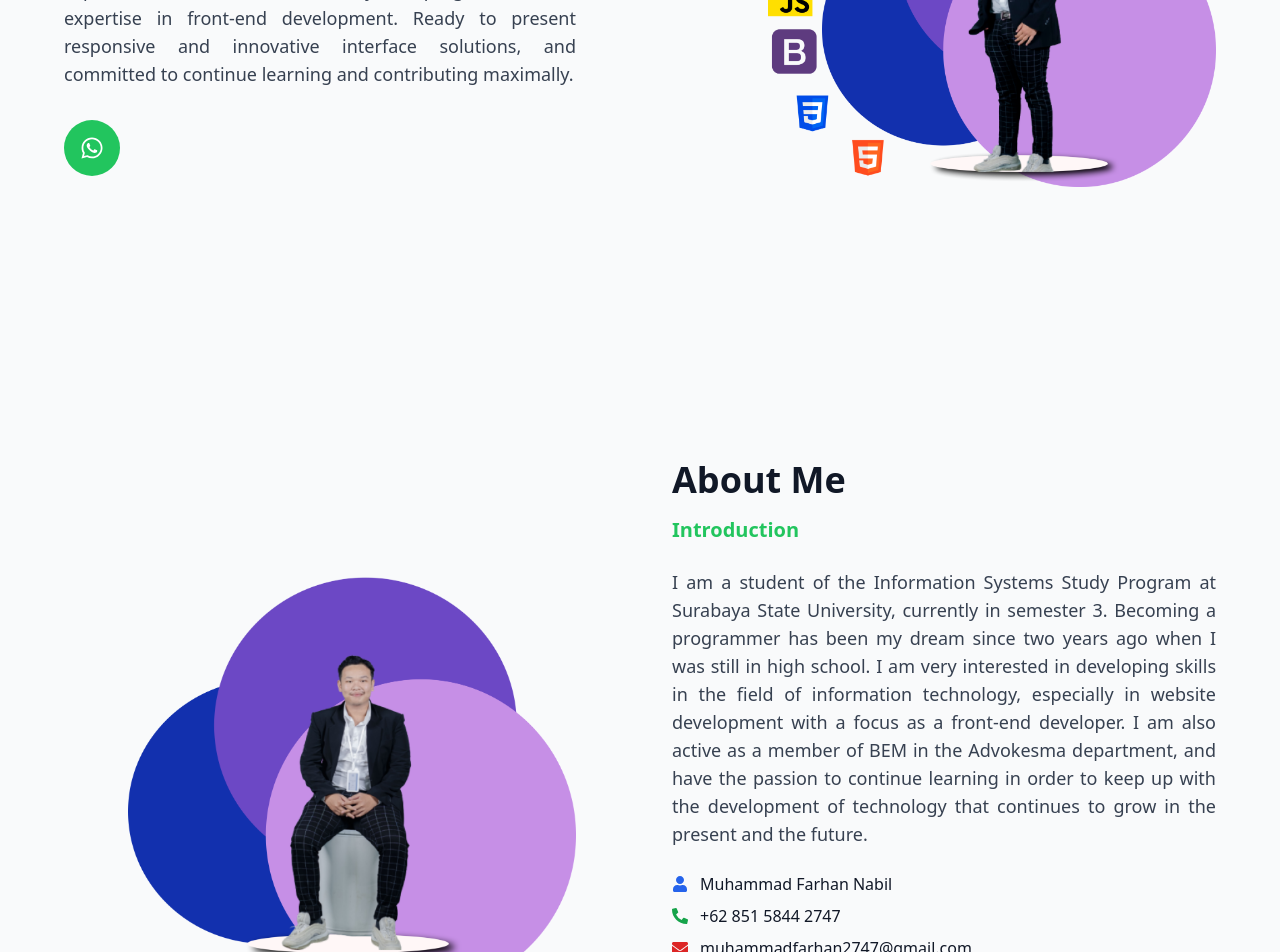
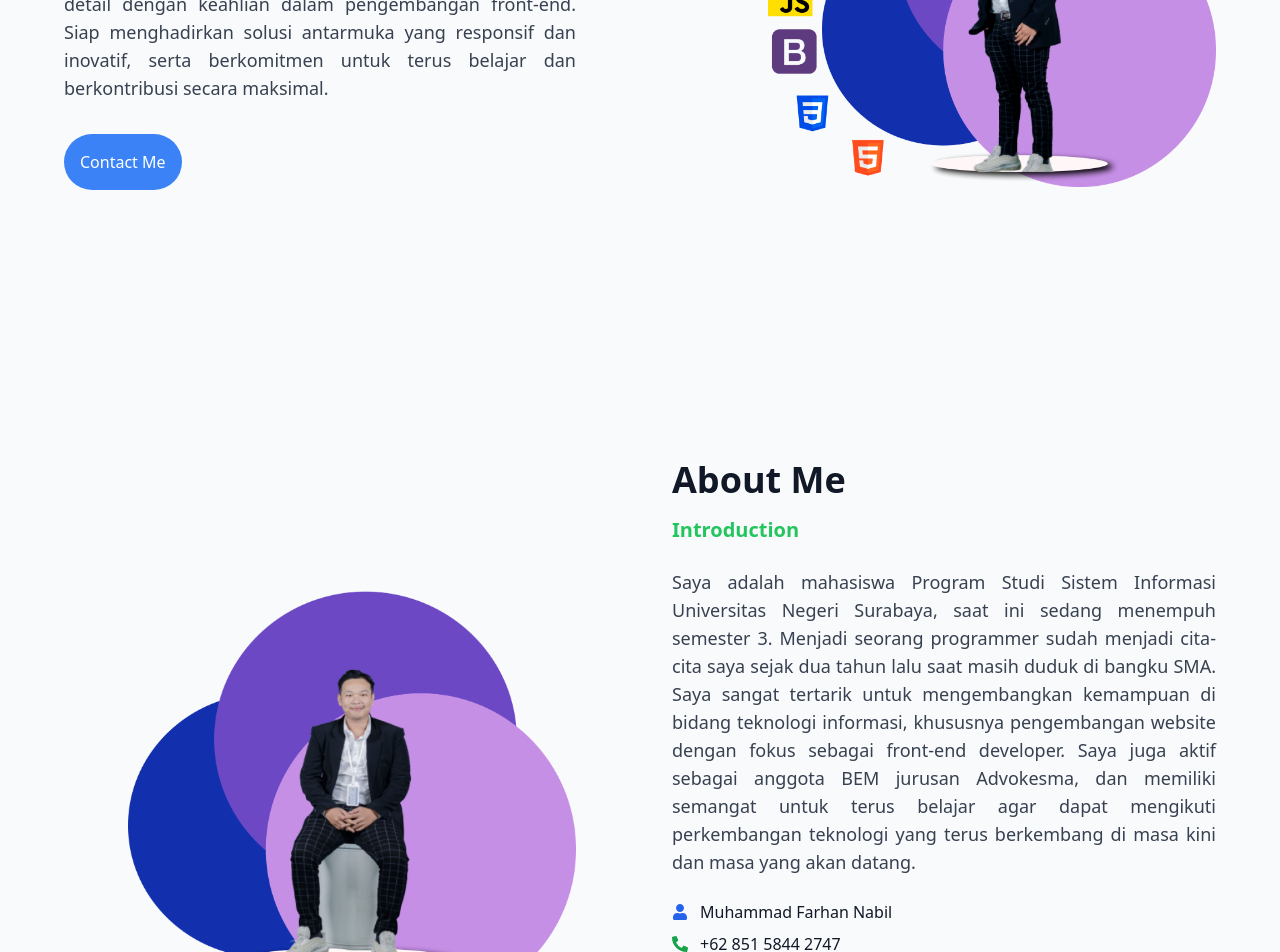
Before and after one commit to Boasfar27/PORTOFOLIO-WEB, a React (Vite) app: page / in a window 1280 px wide. Shown: the part 420-1372 px from the top of the page. Built offline with nearby package versions, Linux system fonts and the light colour scheme.

Commit message:
home & abaout edit

```diff
--- a/package.json
+++ b/package.json
@@ -1,5 +1,5 @@
 {
-  "homepage": "https://github.com/Boasfar27/PORTOFOLIO-WEB.git",
+  "homepage": "https://boasfar.my.id/",
   "name": "portofolio-web",
   "private": true,
   "version": "0.0.0",
--- a/src/components/About.jsx
+++ b/src/components/About.jsx
@@ -86,15 +86,7 @@ function About() {
             data-aos="fade-up"
             data-aos-delay="200"
           >
-            I am a student of the Information Systems Study Program at Surabaya
-            State University, currently in semester 3. Becoming a programmer has
-            been my dream since two years ago when I was still in high school. I
-            am very interested in developing skills in the field of information
-            technology, especially in website development with a focus as a
-            front-end developer. I am also active as a member of BEM in the
-            Advokesma department, and have the passion to continue learning in
-            order to keep up with the development of technology that continues to
-            grow in the present and the future.
+            Saya adalah mahasiswa Program Studi Sistem Informasi Universitas Negeri Surabaya, saat ini sedang menempuh semester 3. Menjadi seorang programmer sudah menjadi cita-cita saya sejak dua tahun lalu saat masih duduk di bangku SMA. Saya sangat tertarik untuk mengembangkan kemampuan di bidang teknologi informasi, khususnya pengembangan website dengan fokus sebagai front-end developer. Saya juga aktif sebagai anggota BEM jurusan Advokesma, dan memiliki semangat untuk terus belajar agar dapat mengikuti perkembangan teknologi yang terus berkembang di masa kini dan masa yang akan datang.
           </motion.p>
 
           <motion.div className="space-y-2 mb-6" data-aos="fade-up" data-aos-delay="300">
--- a/src/components/Home.jsx
+++ b/src/components/Home.jsx
@@ -1,5 +1,5 @@
-import React, { useState, useEffect } from 'react';
-import { FaInstagram, FaGithub, FaWhatsapp } from 'react-icons/fa';
+import  { useState, useEffect } from 'react';
+import { FaInstagram, FaGithub,FaTimes } from 'react-icons/fa';
 import { motion } from 'framer-motion';
 import AOS from 'aos';
 import 'aos/dist/aos.css';
@@ -7,6 +7,8 @@ import profilePhoto from '../assets/FARHAN 1.PNG';
 
 function Home() {
   const [displayName, setDisplayName] = useState('');
+  const [setContactType] = useState(null);
+  const [isModalOpen, setIsModalOpen] = useState(false); // State to handle modal visibility
   const fullName = "Muhammad Farhan Nabil";
   const typingSpeed = 150;
   const delayBeforeRestart = 2000;
@@ -58,14 +60,25 @@ function Home() {
     }
   };
 
-  const handleWhatsAppClick = () => {
+  const handleContactMeClick = () => {
+    setIsModalOpen(true); // Open modal when "Contact Me" is clicked
+  };
+
+  const handleOptionSelect = (type) => {
+    setContactType(type); // Set the selected contact type
     const greeting = getGreeting();
-    const message = `${greeting}, Farhan.\n\nPerkenalkan, saya [Nama HRD/HR] dari [PT APA]. Kami tertarik dengan portofolio Anda sebagai Frontend Developer, terutama pada proyek-proyek yang Anda kerjakan sebelumnya yang terlihat sangat inovatif.\n\nKami ingin menawarkan Anda posisi sebagai Frontend Developer di perusahaan kami, dengan fokus pada pengembangan antarmuka aplikasi web modern dan responsif. Jika Anda tertarik, kami dapat mendiskusikan lebih lanjut mengenai detail pekerjaan ini dan proses seleksi.\n\nApakah Anda memiliki waktu untuk berdiskusi lebih lanjut?`;
+    let message = '';
 
-    const whatsappUrl = `https://wa.me/6285158442747?text=${encodeURIComponent(
-      message
-    )}`;
+    // Construct message based on selected type
+    if (type === 'recruitment') {
+      message = `${greeting}, Farhan.\n\nPerkenalkan, saya [Nama HRD/HR] dari [PT APA]. Kami tertarik dengan portofolio Anda sebagai Frontend Developer, terutama pada proyek-proyek yang Anda kerjakan sebelumnya yang terlihat sangat inovatif.\n\nKami ingin menawarkan Anda posisi sebagai Frontend Developer di perusahaan kami, dengan fokus pada pengembangan antarmuka aplikasi web modern dan responsif. Jika Anda tertarik, kami dapat mendiskusikan lebih lanjut mengenai detail pekerjaan ini dan proses seleksi.\n\nApakah Anda memiliki waktu untuk berdiskusi lebih lanjut?`;
+    } else {
+      message = `${greeting}, Farhan.\n\nSaya ingin menghubungi Anda untuk berdiskusi lebih lanjut mengenai proyek yang Anda kerjakan. Saya sangat tertarik dengan portofolio Anda, dan saya rasa ada potensi kolaborasi yang menarik.\n\nApakah Anda memiliki waktu untuk berbincang lebih lanjut?`;
+    }
+
+    const whatsappUrl = `https://wa.me/6285158442747?text=${encodeURIComponent(message)}`;
     window.open(whatsappUrl, "_blank");
+    setIsModalOpen(false); // Close the modal after selecting the option
   };
 
   return (
@@ -118,19 +131,16 @@ function Home() {
           data-aos="fade-up"
           data-aos-delay="200"
         >
-          A professional and detail-oriented junior programmer with expertise in
-          front-end development. Ready to present responsive and innovative
-          interface solutions, and committed to continue learning and contributing
-          maximally.
+          Programmer junior yang profesional dan berorientasi pada detail dengan keahlian dalam pengembangan front-end. Siap menghadirkan solusi antarmuka yang responsif dan inovatif, serta berkomitmen untuk terus belajar dan berkontribusi secara maksimal.
         </p>
         <motion.button
-          onClick={handleWhatsAppClick}
-          className="mt-4 sm:mt-6 md:mt-8 p-4 bg-green-500 text-white rounded-full hover:bg-green-600 transition duration-300 z-30 flex items-center justify-center"
+          onClick={handleContactMeClick}
+          className="mt-4 sm:mt-6 md:mt-8 p-4 bg-blue-500 text-white rounded-full hover:bg-green-600 transition duration-300 z-30 flex items-center justify-center"
           whileHover={{ scale: 1.1 }}
           data-aos="fade-up"
           data-aos-delay="300"
         >
-          <FaWhatsapp size={24} />
+          Contact Me
         </motion.button>
       </motion.div>
 
@@ -147,6 +157,39 @@ function Home() {
           whileHover={{ scale: 1.05 }}
         />
       </motion.div>
+
+      {isModalOpen && (
+  <div className="fixed inset-0 flex justify-center items-center bg-gray-900 bg-opacity-50 z-50">
+    <div className="relative bg-white dark:bg-gray-800 p-6 sm:p-8 rounded-lg shadow-xl max-w-lg mx-auto transform transition-transform duration-300 scale-95 hover:scale-100">
+      <button
+        onClick={() => setIsModalOpen(false)}
+        className="absolute top-3 right-3 text-gray-500 dark:text-gray-300 hover:text-red-500 transition duration-200"
+      >
+        <FaTimes size={24} />
+      </button>
+
+      <h2 className="text-2xl text-center text-gray-900 dark:text-white font-semibold mb-6">
+        Choose the Type of Inquiry
+      </h2>
+
+      <div className="space-y-4">
+        <button
+          onClick={() => handleOptionSelect('recruitment')}
+          className="w-full py-3 bg-gradient-to-r from-blue-500 to-blue-600 text-white text-lg rounded-md shadow-md hover:from-blue-600 hover:to-blue-700 transition duration-300 ease-in-out transform hover:scale-105"
+        >
+          Recruitment
+        </button>
+        <button
+          onClick={() => handleOptionSelect('general')}
+          className="w-full py-3 bg-gradient-to-r from-green-500 to-green-600 text-white text-lg rounded-md shadow-md hover:from-green-600 hover:to-green-700 transition duration-300 ease-in-out transform hover:scale-105"
+        >
+          General Inquiry
+        </button>
+      </div>
+    </div>
+  </div>
+)}
+
     </motion.section>
   );
 }
```
